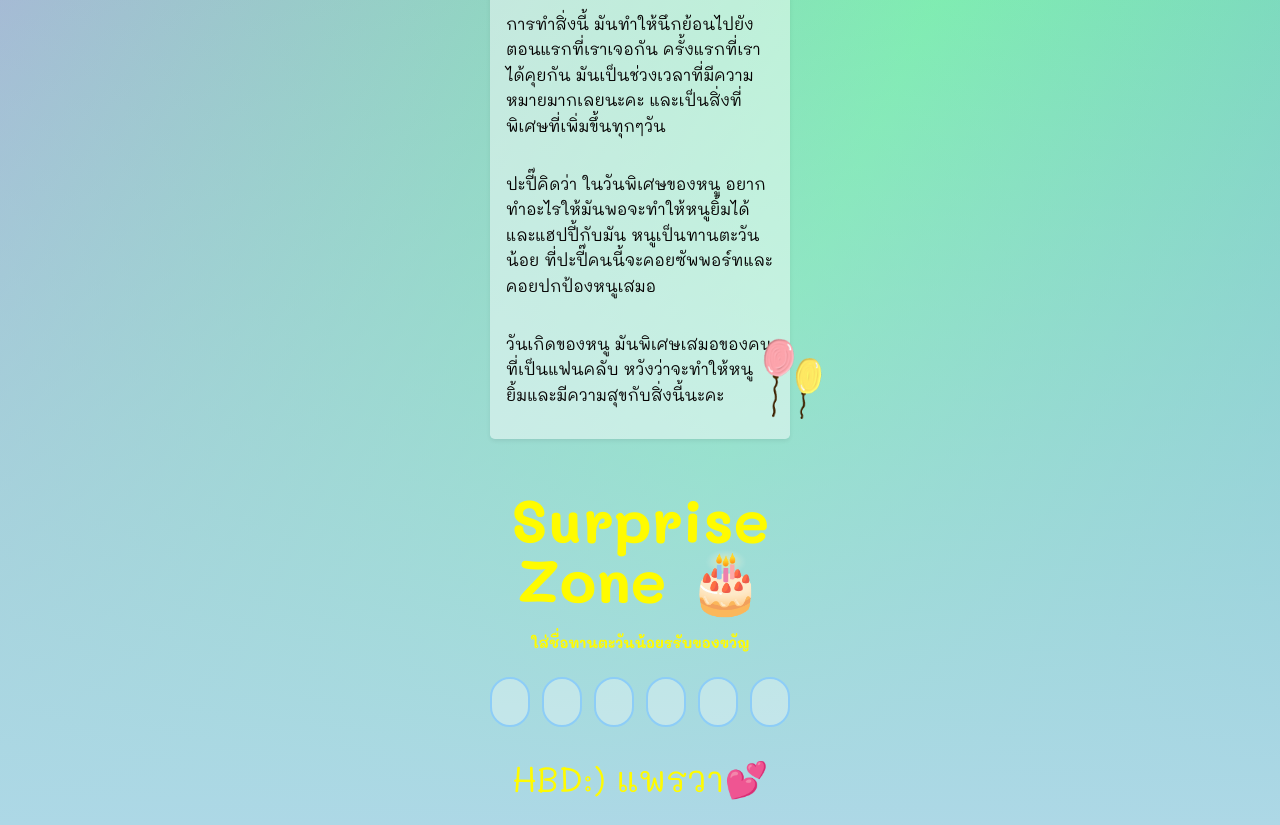
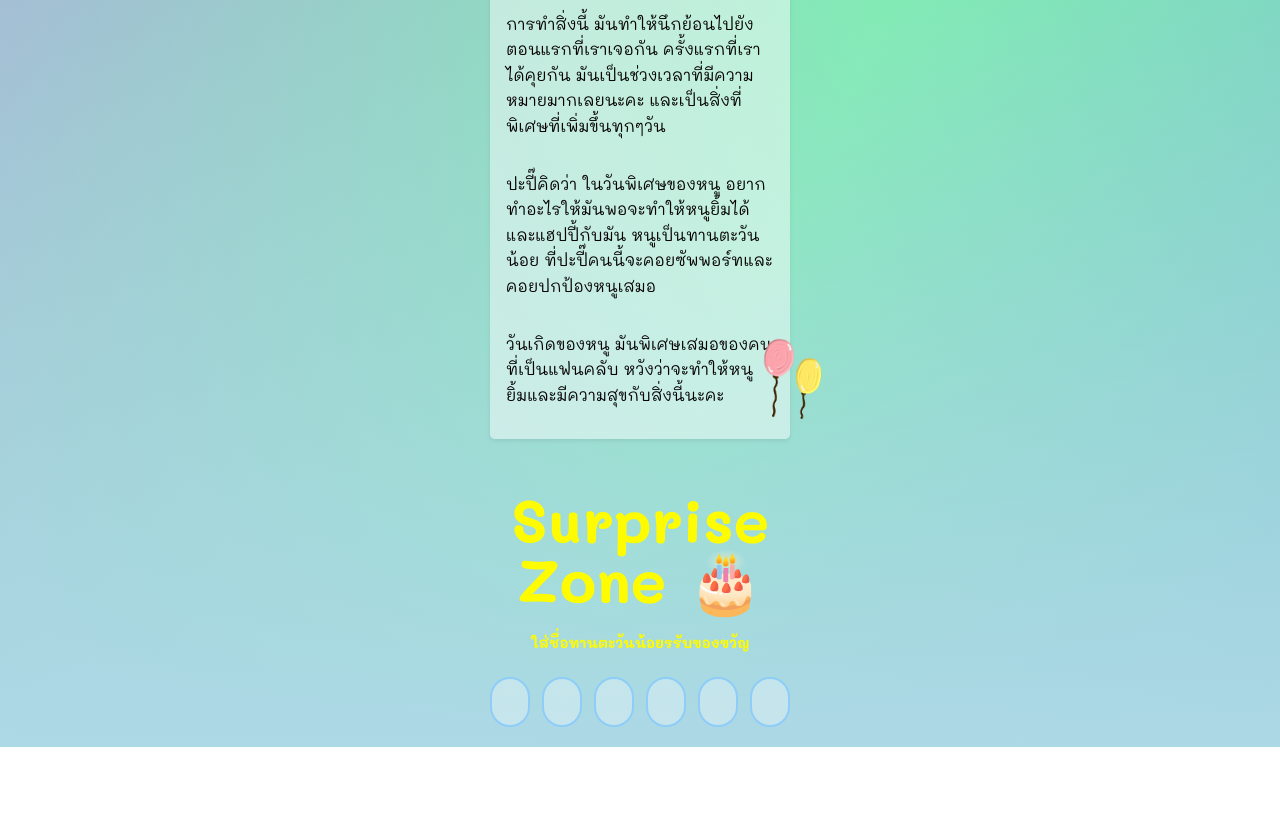
Before and after one commit to Tangmay88/BirthDayPraewa, a plain HTML site: page index.html in a window 1280 px wide. Shown: the part 1166-1991 px from the top of the page. After the commit the page ends 1913 px from the top, so only its background shows below. Drawn offline with nearby package versions, Linux system fonts and the light colour scheme; some packages are replaced by stand-ins of ours; a web font is replaced by a local one.

Commit message:
Add files via upload

```diff
--- a/index.html
+++ b/index.html
@@ -361,11 +361,6 @@
             </div>
           </div>
         </section>
-        <div style="text-align: -webkit-center; margin-top: 5px; margin-bottom: 20px;">
-        <div class="pb-40 font-bold text-[#f78da4] text-5xl" style="opacity: 1;transform: none;will-change: transform;font-size: 35px;">HBD:) แพรวา💕</div>
-          </div>
-        <!-- end slider section -->
-      </div>
 
 
       <!-- about section -->
```
